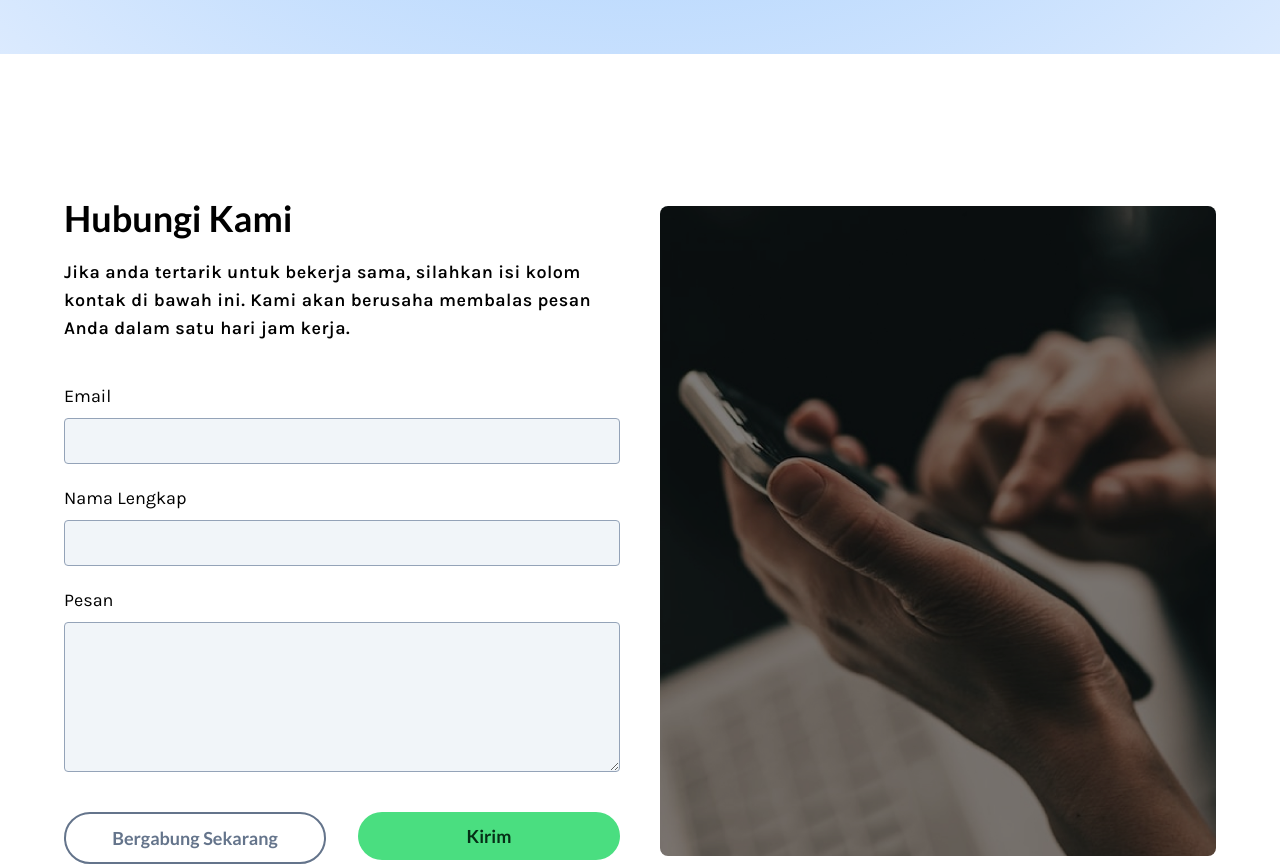
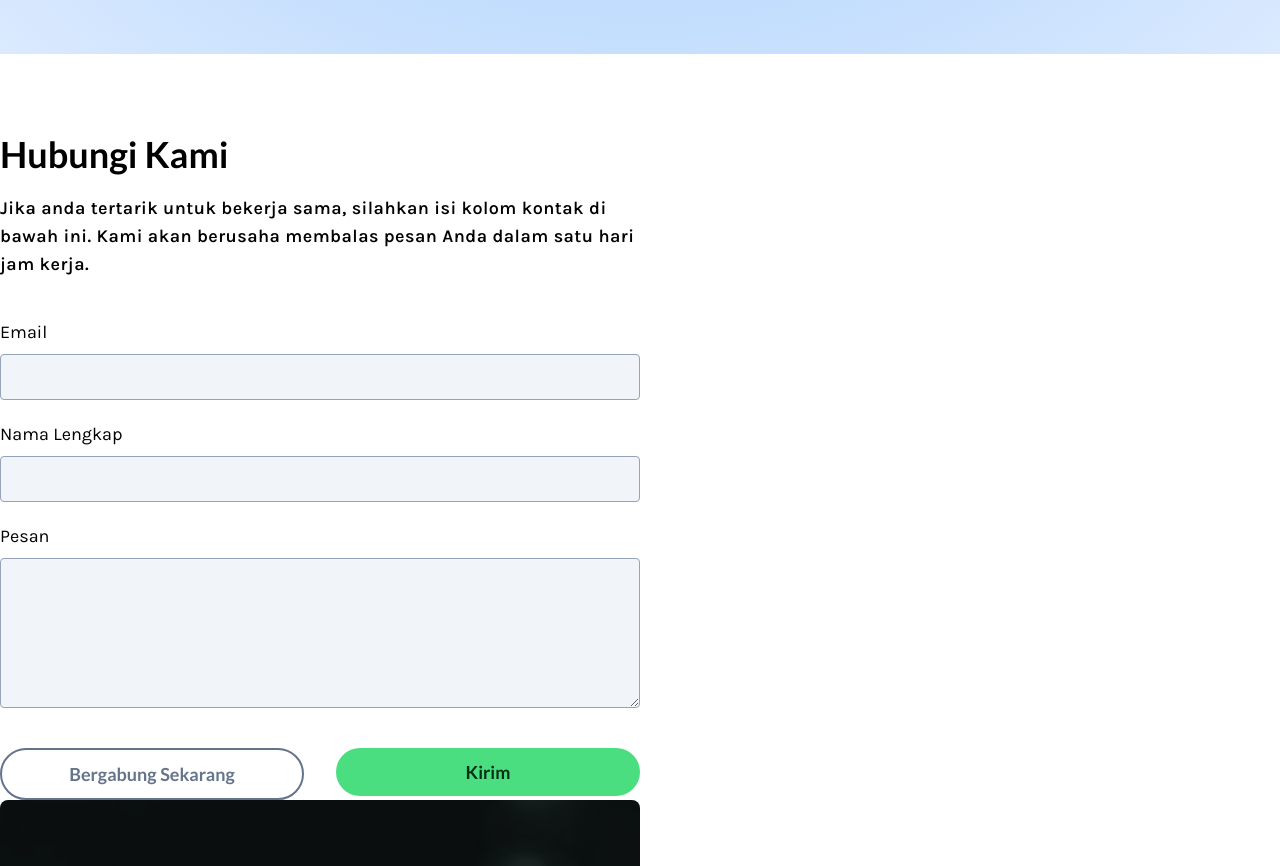
Before and after one commit to sitcomsmanda/sitcom-website, a Next.js app: page /member in a window 1280 px wide. Shown: the part 1700-2566 px from the top of the page. Built offline with nearby package versions, Linux system fonts and the light colour scheme.

Commit message:
edit: Refactor: Layout Home Contact

```diff
--- a/src/layouts/Home/Contact/index.tsx
+++ b/src/layouts/Home/Contact/index.tsx
@@ -1,9 +1,17 @@
 import Content from "./Content";
 import Banner from "./Banner";
+import { fslc } from "@/modules/utils";
+
+const twStyle = fslc(`
+  w-full flex flex-col
+  p-4 sm:p-8 xl:p-16
+  sm:flex-row sm:justify-center sm:items-center
+  gap-10 sm:gap-5 lg:gap-10 2xl:gap-20
+`);
 
 export default function Contact() {
   return (
-    <div className="p-4 flex flex-col gap-10 sm:flex-row sm:gap-5 sm:p-8 sm:items-center lg:gap-10 xl:p-16 2xl:gap-20">
+    <div className="">
       <Content />
       <Banner />
     </div>
```
